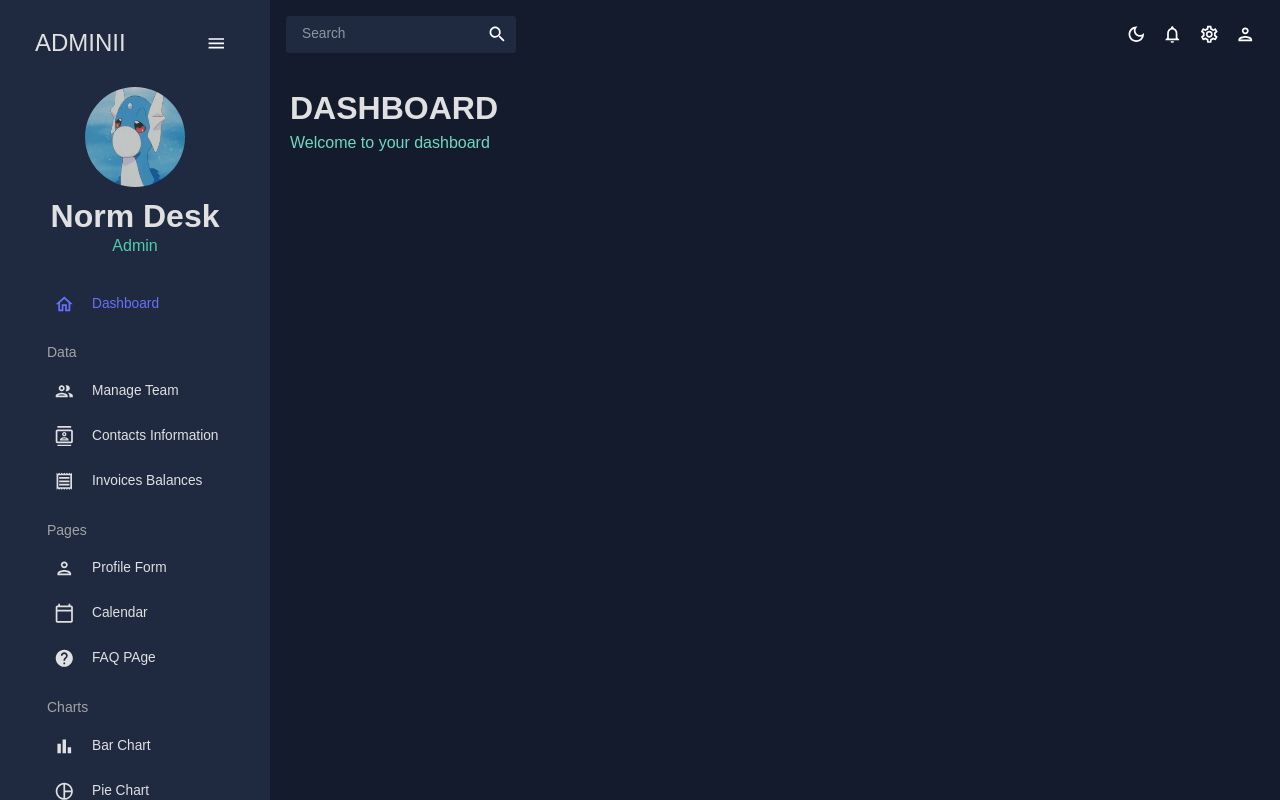
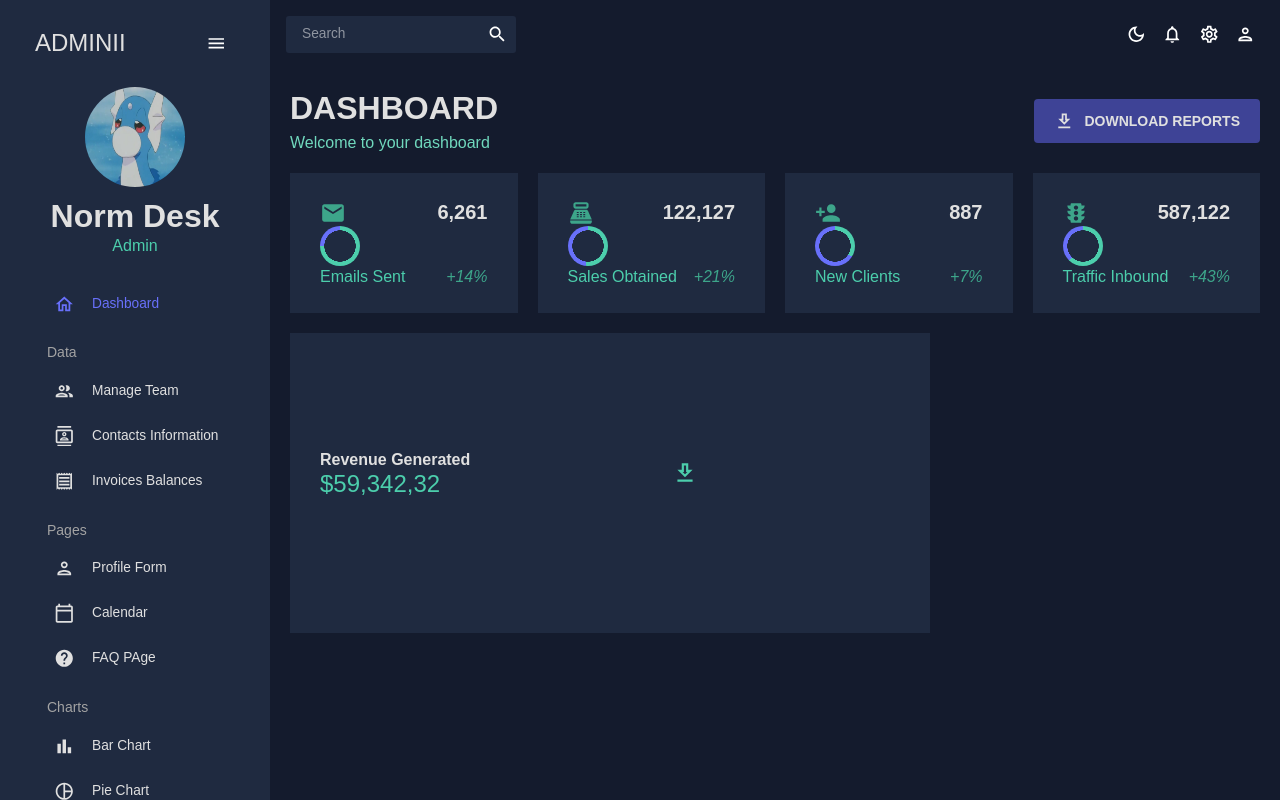
Before and after one commit to deschdev/admin-dashboard, a React (Create React App) app in the folder dashboard/: page / in a window 1280 px wide. Built offline with nearby package versions, Linux system fonts and the light colour scheme.

Commit message:
save state
Todo:

Get the charts to show up properly
Bar, Line, Pie, and Geo

```diff
--- /dev/null
+++ b/dashboard/src/components/ProgessCircle.jsx
@@ -0,0 +1,22 @@
+import { Box, useTheme } from "@mui/material";
+import { colors } from "../theme";
+
+const ProgressCircle = ({ progress = "0.75", size = "40"}) => {
+  const theme = useTheme();
+  const uiColors = colors(theme.palette.mode);
+  const angle = progress * 360;
+  return (
+    <Box
+      sx={{
+        background: `radial-gradient(${uiColors.primary[400]} 55%, transparent 56%),
+            conic-gradient(transparent 0deg ${angle}deg, ${uiColors.blueAccent[500]} ${angle}deg 360deg),
+            ${uiColors.greenAccent[500]}`,
+        borderRadius: "50%",
+        width: `${size}px`,
+        height: `${size}px`,
+      }}
+    />
+  )
+}
+
+export default ProgressCircle;
--- /dev/null
+++ b/dashboard/src/components/StatBox.jsx
@@ -0,0 +1,34 @@
+import { Box, Typography, useTheme } from "@mui/material";
+import { colors } from "../theme";
+import ProgressCircle from "./ProgessCircle";
+
+const StatBox = ({ title, subtitle, icon, progress, increase }) => {
+  const theme = useTheme();
+  const uiColors = colors(theme.palette.mode);
+
+  return (
+    <Box width="100%" m="0 30px">
+      <Box display="flex" justifyContent="space-between">
+        {icon}
+        <Typography variant="h4" fontWeight="bold" sx={{ color: uiColors.grey[100] }}>
+          {title}
+        </Typography>
+      </Box>
+      <Box>
+        <ProgressCircle progress={progress} />
+      </Box>
+      <Box display="flex" justifyContent="space-between">
+        <Typography variant="h5" sx={{
+          color: uiColors.greenAccent[500]
+        }}>
+          {subtitle}
+        </Typography>
+        <Typography variant="h5" fontStyle="italic" sx={{ color: uiColors.greenAccent[600] }}>
+          {increase}
+        </Typography>
+      </Box>
+    </Box>
+  )
+}
+
+export default StatBox;
--- a/dashboard/src/scenes/dashboard/index.jsx
+++ b/dashboard/src/scenes/dashboard/index.jsx
@@ -1,11 +1,151 @@
-import { Box } from "@mui/material";
+import { Box, Button, IconButton, Typography, useTheme } from "@mui/material";
+import { colors } from "../../theme";
 import Header from "../../components/Header";
+import { mockTransactions } from "../../data/mockData";
+import DownloadOutlinedIcon from "@mui/icons-material/DownloadOutlined";
+import EmailIcon from "@mui/icons-material/Email";
+import PointOfSaleIcon from "@mui/icons-material/PointOfSale";
+import PersonAddIcon from "@mui/icons-material/PersonAdd";
+import TrafficIcon from "@mui/icons-material/Traffic";
+import BarChart from "../../components/BarChart";
+import LineChart from "../../components/LineChart";
+import PieChart from "../../components/PieChart";
+import GeographyChart from "../../components/GeographyChart";
+import StatBox from "../../components/StatBox";
+import ProgressCircle from "../../components/ProgessCircle";
+
 
 const Dashboard = () => {
+  const theme = useTheme();
+  const uiColors = colors(theme.palette.mode);
   return (
     <Box m="20px">
-      <Box display="flex" justifyContent="space-between" alignItems="center">
+      <Box display="flex" justifyContent="space-between" alignItems="center" marginBottom="20px">
         <Header title="DASHBOARD" subtitle="Welcome to your dashboard" />
+        <Box>
+          <Button
+            sx={{
+              backgroundColor: uiColors.blueAccent[700],
+              color: uiColors.grey[100],
+              fontSize: "14px",
+              fontWeight: "bold",
+              padding: "10px 20px",
+            }}>
+            <DownloadOutlinedIcon sx={{ mr: "10px" }} />
+            Download Reports
+          </Button>
+        </Box>
+      </Box>
+      {/* GRID & CHARTS */}
+      <Box
+        display="grid"
+        gridTemplateColumns="repeat(12, 1fr)"
+        gridAutoRows="140px"
+        gap="20px"
+      >
+        {/* ROW ONE */}
+          <Box
+            gridColumn="span 3"
+            backgroundColor={uiColors.primary[400]}
+            display="flex"
+            alignItems="center"
+            justifyContent="center"
+          >
+            <StatBox
+              title="6,261"
+              subtitle="Emails Sent"
+              progress="0.75"
+              increase="+14%"
+              icon={<EmailIcon sx={{ color: uiColors.greenAccent[600], fontSize: "26px" }} />}
+            />
+          </Box>
+
+          <Box
+            gridColumn="span 3"
+            backgroundColor={uiColors.primary[400]}
+            display="flex"
+            alignItems="center"
+            justifyContent="center"
+          >
+            <StatBox
+              title="122,127"
+              subtitle="Sales Obtained"
+              progress="0.52"
+              increase="+21%"
+              icon={<PointOfSaleIcon sx={{ color: uiColors.greenAccent[600], fontSize: "26px" }} />}
+            />
+          </Box>
+
+          <Box
+            gridColumn="span 3"
+            backgroundColor={uiColors.primary[400]}
+            display="flex"
+            alignItems="center"
+            justifyContent="center"
+          >
+            <StatBox
+              title="887"
+              subtitle="New Clients"
+              progress="0.34"
+              increase="+7%"
+              icon={<PersonAddIcon sx={{ color: uiColors.greenAccent[600], fontSize: "26px" }} />}
+            />
+          </Box>
+
+          <Box
+            gridColumn="span 3"
+            backgroundColor={uiColors.primary[400]}
+            display="flex"
+            alignItems="center"
+            justifyContent="center"
+          >
+            <StatBox
+              title="587,122"
+              subtitle="Traffic Inbound"
+              progress="0.62"
+              increase="+43%"
+              icon={<TrafficIcon sx={{ color: uiColors.greenAccent[600], fontSize: "26px" }} />}
+            />
+          </Box>
+        {/* ROW TWO */}
+
+        <Box
+          gridColumn="span 8"
+          gridRow="span 2"
+          backgroundColor={uiColors.primary[400]}
+        >
+          <Box
+            mt="25px"
+            p="0 30px"
+            display="flex"
+            justifyContent="space-between"
+            alignItems="center"
+          >
+            <Box>
+              <Typography variant="h5" fontWeight="600" color={uiColors.grey[100]}>
+                Revenue Generated
+              </Typography>
+              <Typography variant="h3" fontWeight="500" color={uiColors.greenAccent[500]}>
+                $59,342,32
+              </Typography>
+            </Box>
+
+            <Box>
+              <IconButton>
+                <DownloadOutlinedIcon
+                  sx={{ fontSize: "26px", color: uiColors.greenAccent[500]}}
+                />
+              </IconButton>
+            </Box>
+
+            <Box height="250px" m="-20px 0 0 0">
+              <LineChart isDashboard={true} />
+            </Box>
+          </Box>
+        </Box>
+
+        {/* ROW THREE */}
+
       </Box>
     </Box>
   )
```
